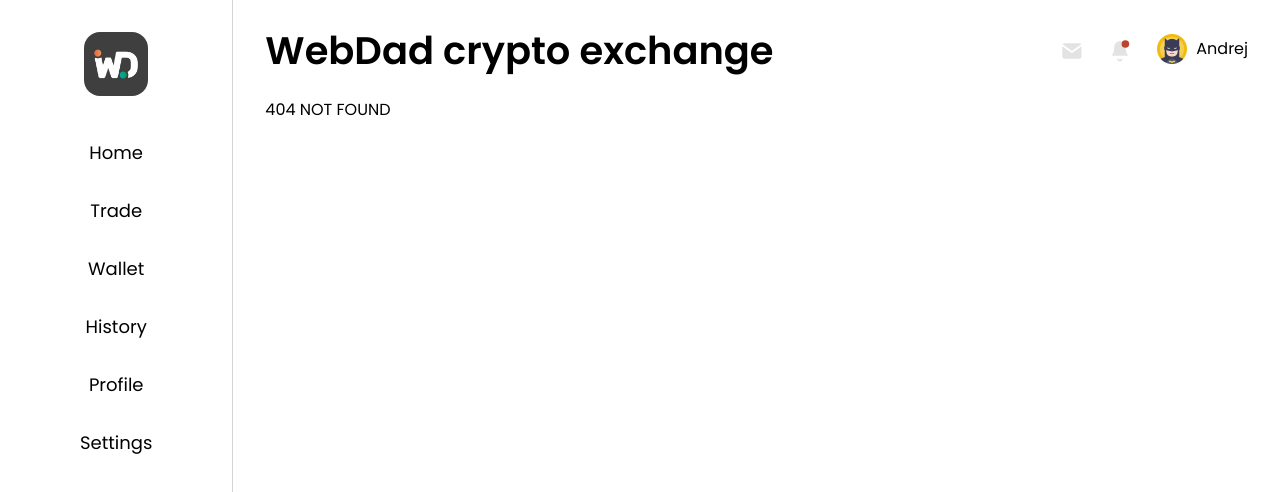
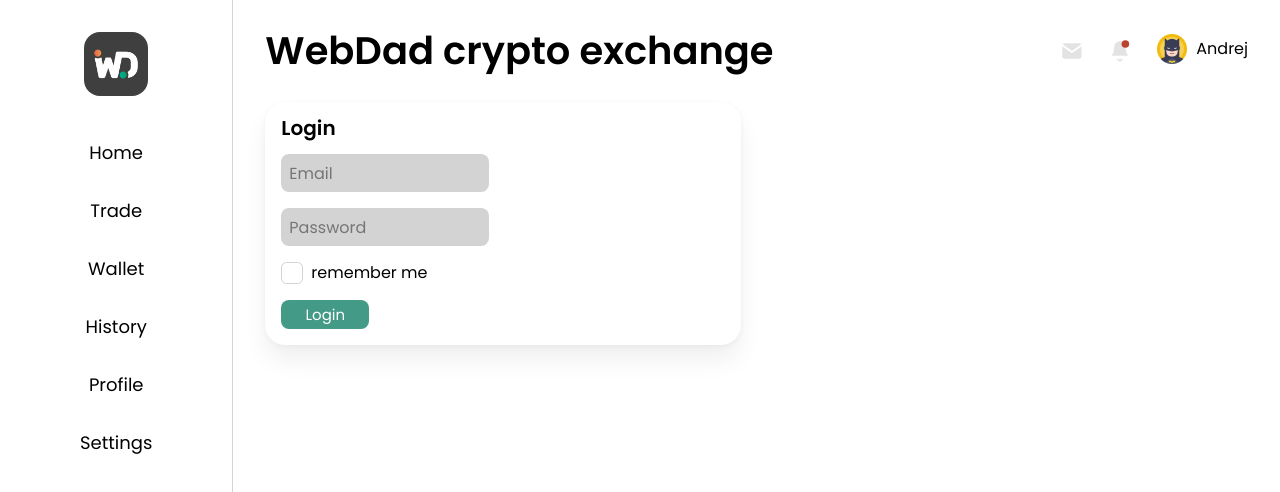
Before and after one commit to Andrej-Novik/exchange, a React (Create React App) app in the folder exchange/: page /login in a window 1280 px wide. Before the commit this address had no page. Shown: the top 492 px of the page. Built offline with nearby package versions, Linux system fonts and the light colour scheme.

Commit message:
feature/P1-1: - AuthPage

```diff
--- /dev/null
+++ b/exchange/src/components/organisms/Auth/index.js
@@ -0,0 +1,29 @@
+import styles from "./styles.module.scss";
+
+import BlockHeader from "../../moleculs/BlockHeader";
+
+const Auth = () => {
+  return (
+    <div className={styles.auth}>
+      <BlockHeader title={"Login"} />
+      <form className={styles.form}>
+        <div className={styles.input}>
+          <input placeholder="Email" />
+        </div>
+        <div className={styles.input}>
+          <input placeholder="Password" type="password" />
+        </div>
+        <label className={styles.label}>
+					<input className={styles.checkbox} type={"checkbox"} />
+					<span className={styles.check}></span>
+          <span className={styles.remember}>remember me</span>
+        </label>
+        <div className={styles.button}>
+          <button>Login</button>
+        </div>
+      </form>
+    </div>
+  );
+};
+
+export default Auth;
--- /dev/null
+++ b/exchange/src/components/organisms/Auth/styles.module.scss
@@ -0,0 +1,70 @@
+@import "../../../assets/styles/styles.scss";
+.auth {
+  background-color: #ffffff;
+  box-shadow: 0px 16px 24px rgba(0, 0, 0, 0.06), 0px 2px 6px rgba(0, 0, 0, 0.04),
+    0px 0px 1px rgba(0, 0, 0, 0.04);
+  border-radius: 1.25rem;
+  padding: 1rem;
+}
+.form {
+  .input {
+    margin: 0 0 1rem 0;
+    input {
+      padding: 0.4rem 0.5rem;
+      font-size: 1rem;
+      background-color: #d3d3d3;
+      width: 13rem;
+      border-radius: 0.5rem;
+    }
+  }
+  .label {
+		display: flex;
+		align-items: center;
+    margin: 0 0 1rem 0;
+    .remember {
+      line-height: 1;
+      margin: 0 0 0 0.5rem;
+      font-size: 1rem;
+			color: #000;
+			font-weight: 500;
+    }
+		.checkbox {
+			display: none;
+			&:checked + .check:before {
+				opacity: 1;
+			}
+		}
+		.check {
+			display: block;
+			width: 22px;
+			height: 22px;
+			border-radius: 0.35rem;
+			border: 1px solid #d3d3d3;
+			position: relative;
+			&:before {
+				content: "";
+				position: absolute;
+				top: 6.5px;
+				left: 4.5px;
+				opacity: 0;
+				border: 2px solid $Green;
+				border-top: none;
+				border-right: none;
+				transform: rotate(-45deg);
+				width: 0.75rem;
+				height: 0.375rem;
+				transition: 0.2s;
+			}
+		}
+  }
+  .button button {
+    cursor: pointer;
+    text-align: center;
+    color: #ffffff;
+    border-radius: 0.5rem;
+    font-size: 15px;
+    padding: 0.2rem 0;
+    width: 5.5rem;
+    background-color: $Green;
+  }
+}
--- /dev/null
+++ b/exchange/src/components/pages/AuthPage/index.js
@@ -0,0 +1,17 @@
+import Auth from "../../organisms/Auth";
+import styles from "./styles.module.scss";
+
+const AuthPage = () => {
+  return (
+    <div className={styles.content}>
+      <div className={styles.column}>
+        <Auth />
+			</div>
+			<div className={styles.column}>
+
+			</div>
+    </div>
+  );
+};
+
+export default AuthPage;
--- /dev/null
+++ b/exchange/src/components/pages/AuthPage/styles.module.scss
@@ -0,0 +1,8 @@
+.content {
+  display: flex;
+	margin: 0 -1rem;
+  .column {
+    flex: 1 1 50%;
+    padding: 0 1rem;
+  }
+}
--- a/exchange/src/components/router/Content/index.js
+++ b/exchange/src/components/router/Content/index.js
@@ -2,6 +2,7 @@ import { Redirect, Route, Switch } from "react-router-dom";
 import Home from "../../pages/Home";
 import CoinsPage from "../../pages/CoinsPage";
 import HistoryPage from "../../pages/HistoryPage";
+import AuthPage from "../../pages/AuthPage";
 import styles from "./style.module.scss";
 
 const Content = () => {
@@ -9,6 +10,7 @@ const Content = () => {
     <div className={styles.content}>
       <Switch>
 				<Route exact path="/" render={() => <Redirect to={"/home"} />} />
+				<Route path="/login" render={() => <AuthPage />} />
 				<Route path="/home" render={() => <Home />} />
         <Route path="/trade" render={() => <CoinsPage />} />
 				<Route path="/history" render={() => <HistoryPage />} />
--- a/exchange/src/redux/reducers/balance.js
+++ b/exchange/src/redux/reducers/balance.js
@@ -1,7 +1,7 @@
 import { ADD_MONEY, LOSE_MONEY } from "../actionTypes/balance";
 
 const initialState = {
-  current: 10000,
+  current: 100000,
   income: 600,
   outcome: 300,
 };
```
